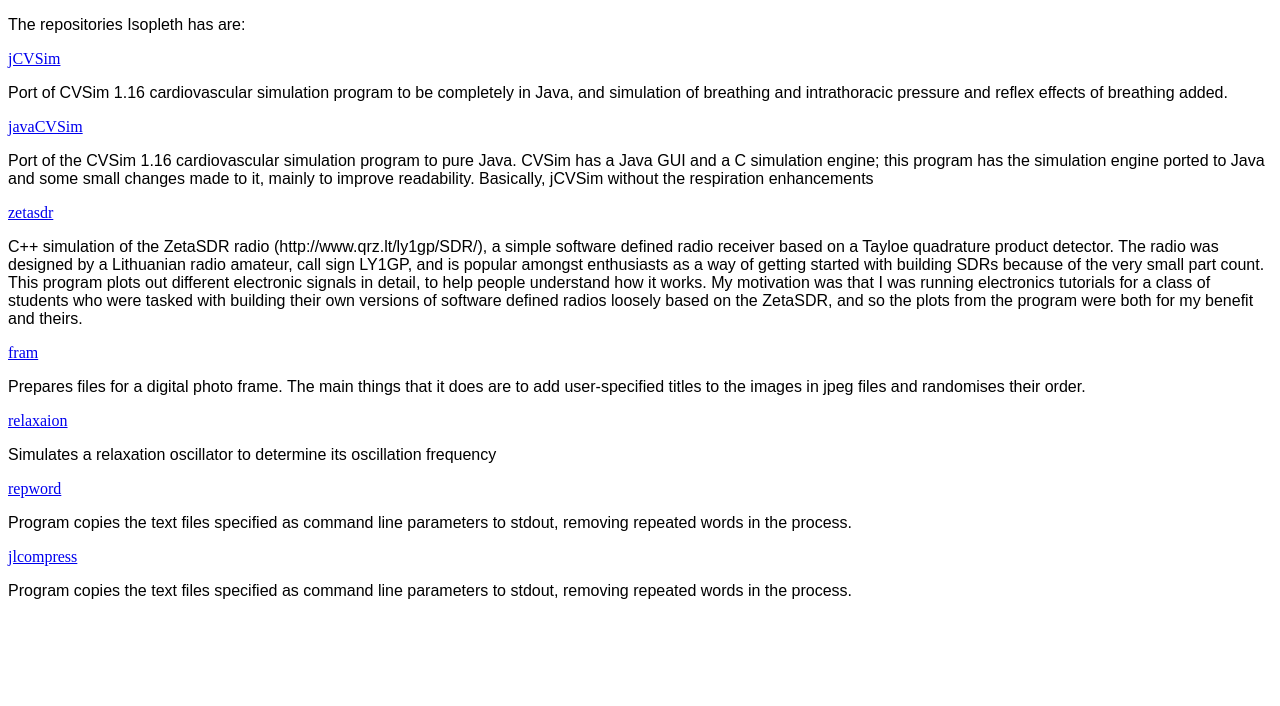
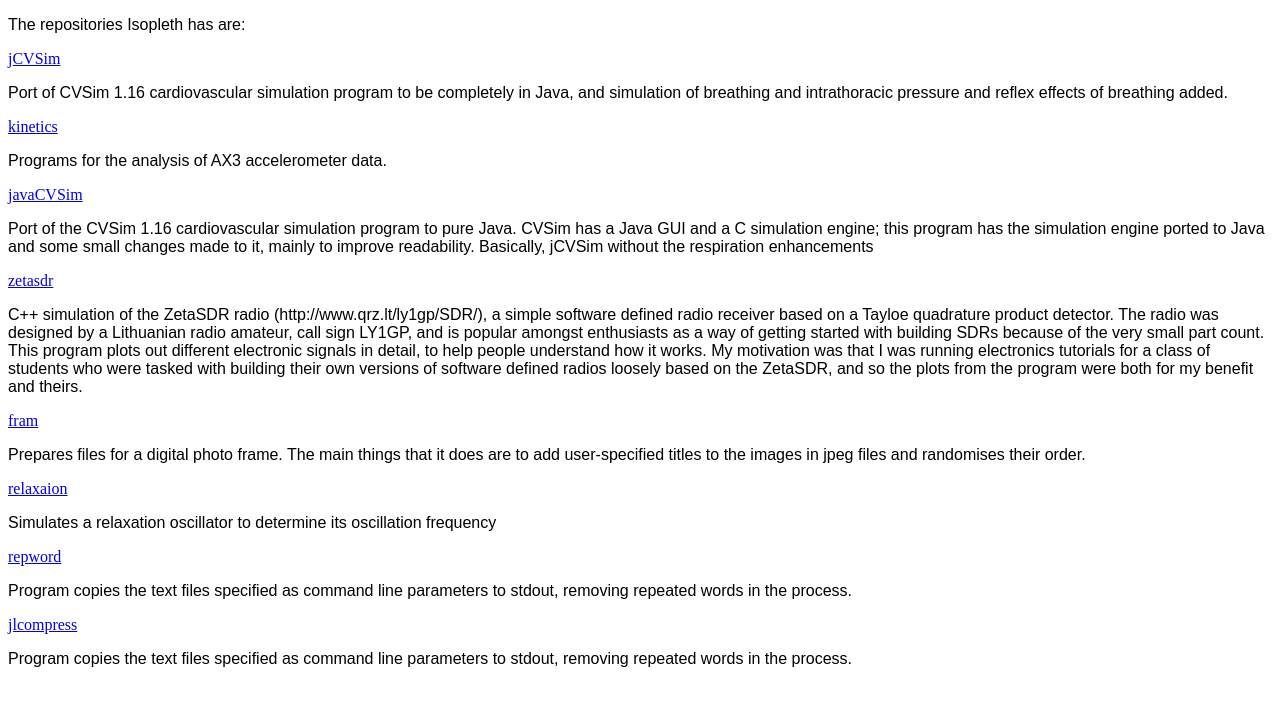
Before and after one commit to isopleth/isopleth.github.io, a plain HTML site: page index.html in a window 1280 px wide. Drawn offline with Linux system fonts and the light colour scheme.

Commit message:
add kinetics

```diff
--- a/index.html
+++ b/index.html
@@ -17,6 +17,8 @@
 completely in Java, and simulation of breathing and intrathoracic
 pressure and reflex effects of breathing added.</p></article>
 
+<article><a href="https://github.com/isopleth/kinetics">kinetics</a>
+<p>Programs for the analysis of AX3 accelerometer data.</p></article>
 
 <article><a href="https://github.com/isopleth/javaCVSim">javaCVSim</a>
 <p>Port of the CVSim 1.16 cardiovascular simulation program to pure
```
